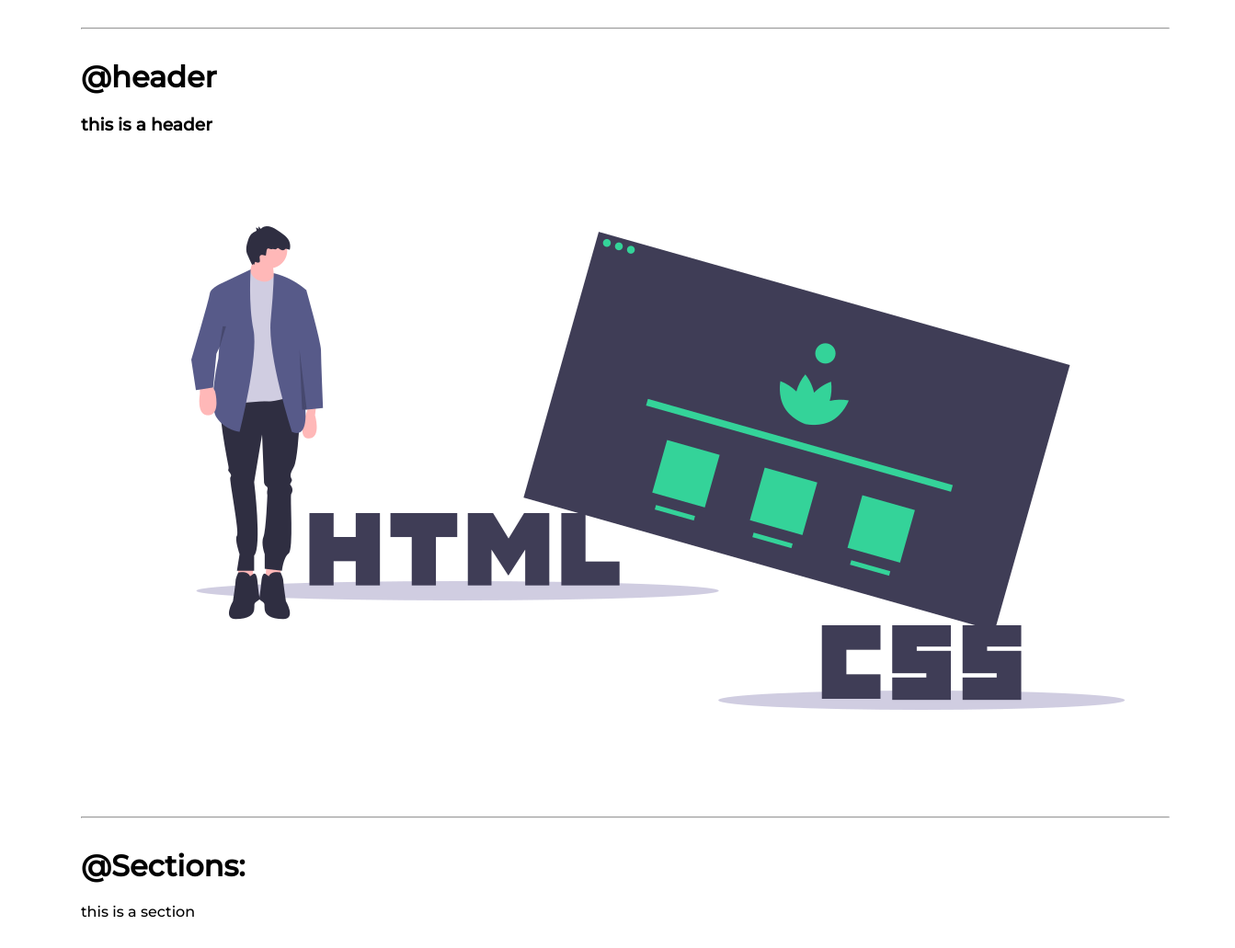
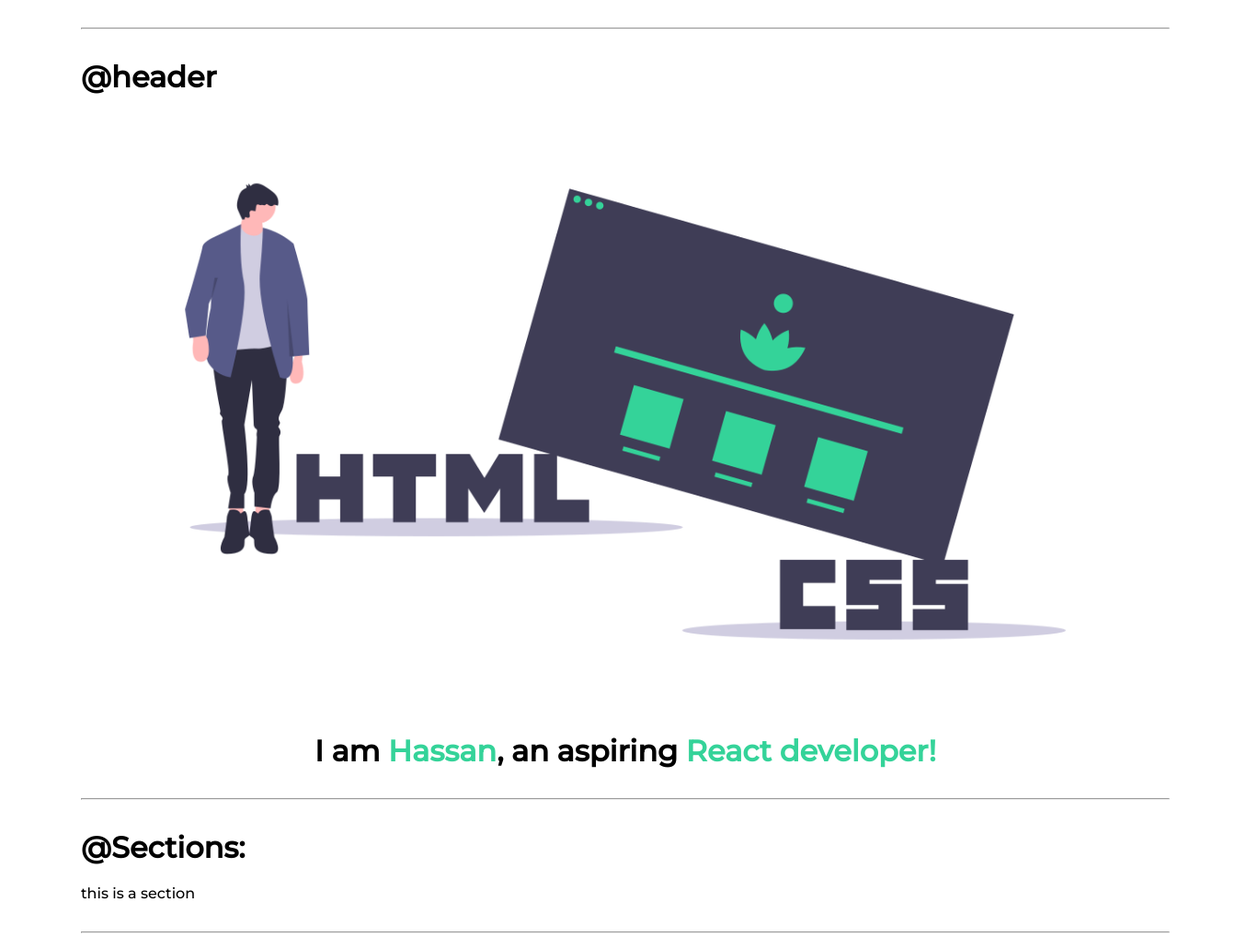
Before and after one commit to thatdevhassan/my-component-library, a plain HTML site: page index.html in a window 1280 px wide. Shown: the part 1224-2255 px from the top of the page at 92% size, 1343 px wide, since content can reach past the window. Drawn offline with Linux system fonts and the light colour scheme.

Commit message:
feat: adding  header

```diff
--- a/index.html
+++ b/index.html
@@ -78,9 +78,9 @@
     <hr>
 
     <h1>@header</h1>
-    <header>
-        <h3>this is a header</h3>
-        <img src="/images/undraw_static_website_0107.png" alt="nothing">
+    <header class='header-block'>
+       <img class="header-image" src="/images/undraw_static_website_0107.png" alt="nothing">
+       <h1 class="main">I am <span style= "color:var(--primary-color1)">Hassan</span>, an aspiring <span style="color:var(--primary-color1)">React developer!</span></h1>
     </header>
     <hr>
     <h1>@Sections:</h1>
--- a/style.css
+++ b/style.css
@@ -93,3 +93,19 @@ background-color:var(--primary-color1);
 
 
 }
+
+/* designing a header */
+
+
+.header-block .header-image{
+    width: 100%;
+    height: auto;
+}
+
+
+
+.header-block .main{
+    text-align: center;
+    width: 100%;
+    height: auto;
+}
```
